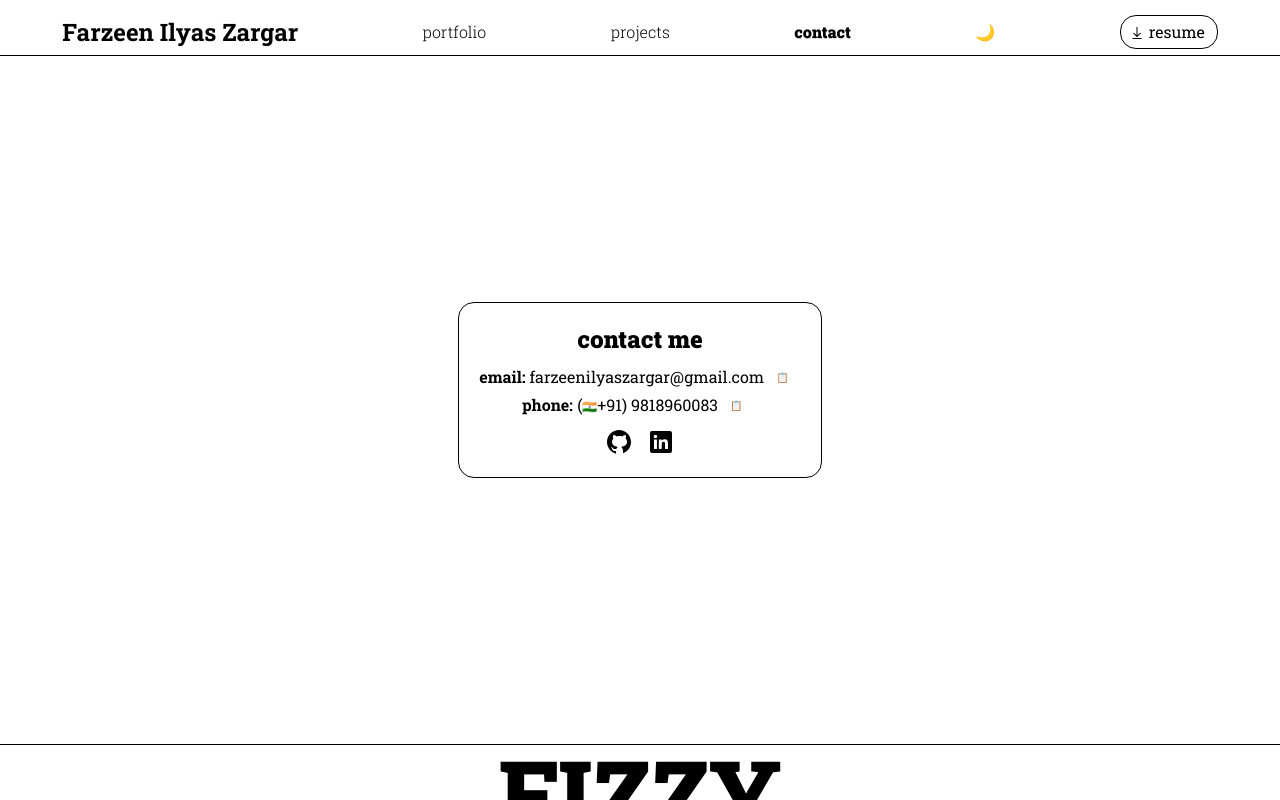
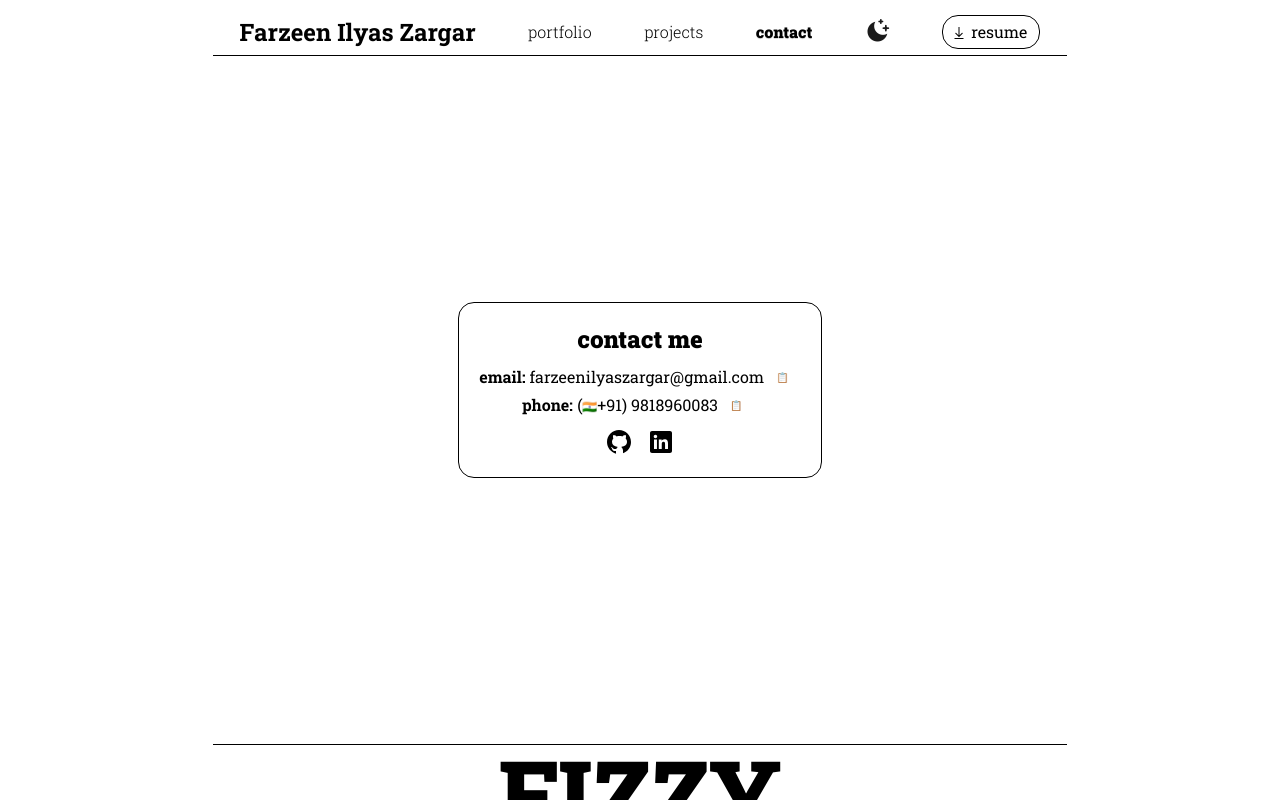
Before and after one commit to farzeenilyaszargar/portfolio, a Next.js app: page /contact in a window 1280 px wide. Built offline with nearby package versions, Linux system fonts and the light colour scheme.

Commit message:
fixed localStorage

```diff
--- a/app/contact/page.tsx
+++ b/app/contact/page.tsx
@@ -32,7 +32,7 @@ export default function Home() {
   }
 
   return (
-    <div className='h-screen flex flex-col justify-between bg-background text-text'>
+    <div className='h-screen flex flex-col justify-between items-center bg-background text-text'>
       <Header />
       <div className=' flex justify-center items-center '>
 
--- a/app/loading.tsx
+++ b/app/loading.tsx
@@ -1,8 +1,8 @@
 export default function Loading() {
 
     return (
-        <div className="flex items-center justify-center h-screen">
-            <div className="animate-spin rounded-full h-15 w-15 border-b-5 border-black"></div>
+        <div className="flex items-center justify-center h-screen bg-background text-text">
+            <div className="animate-spin rounded-full h-15 w-15 border-b-5 border-border"></div>
         </div>
     );
 }
--- a/app/projects/[id]/page.tsx
+++ b/app/projects/[id]/page.tsx
@@ -50,7 +50,7 @@ export default async function ProjectPage({ params, }: { params: Promise<{ id: s
                 <h1 className="font-black text-2xl mt-5">{proj.title}</h1>
                 <p className="text-zinc-500 font-light mb-2">{proj.description}</p>
                 {proj.linkWeb
-                    ? <Link href={proj.linkWeb} className="border rounded-xl pl-2 pr-2 bg-white transition-all duration-100 ease-in hover:invert">Check Out Here!</Link>
+                    ? <Link href={proj.linkWeb} className="border rounded-xl pl-2 pr-2 bg-background text-text transition-all duration-100 ease-in hover:invert">Check Out Here!</Link>
                     : <></>}
 
                 {
@@ -59,7 +59,7 @@ export default async function ProjectPage({ params, }: { params: Promise<{ id: s
                         :
                         <></>
                 }
-                <Image src={proj.img} alt={proj.title} width={200} height={100} className="w-3/4 rounded-lg mt-5 border border-black " unoptimized/>
+                <Image src={proj.img} alt={proj.title} width={200} height={100} className="w-3/4 rounded-lg mt-5 border border-border " unoptimized/>
 
 
 
@@ -71,7 +71,7 @@ export default async function ProjectPage({ params, }: { params: Promise<{ id: s
 
                     {
                         proj.skills.map((skill) => (
-                            <p key={skill} className={`border rounded-xl pl-2 pr-2 bg-white ml-2 mr-2 ${getRandomTailwindColor()}`}>{skill}</p>
+                            <p key={skill} className={`border rounded-xl pl-2 pr-2 bg-background ml-2 mr-2 ${getRandomTailwindColor()}`}>{skill}</p>
 
                         ))
                     }
--- a/app/projects/page.tsx
+++ b/app/projects/page.tsx
@@ -43,7 +43,7 @@ const getRandomTailwindColor = (): string => {
 
 export default function ProjectPage() {
   return (
-    <div className="bg-background text-text overflow-hidden">
+    <div className="flex flex-col items-center bg-background text-text ">
       <Header />
       <div className="w-screen flex flex-col justify-center items-center mt-10">
         <h1 className="font-black text-2xl mb-10">projects</h1>
--- a/components/footer.tsx
+++ b/components/footer.tsx
@@ -1,7 +1,7 @@
 export default function Footer()
 {
     return (
-        <div className="w-screen flex flex-col items-center justify-top border-t border-border mb-0  mt-5 h-14 overflow-hidden ">
+        <div className="w-2/3 flex flex-col items-center justify-top border-t border-border mb-0  mt-5 h-14 overflow-hidden ">
             <h1 className="font-black text-8xl text-text">FIZZY</h1>
 
         </div>
--- a/components/header.tsx
+++ b/components/header.tsx
@@ -36,21 +36,28 @@ export default function Header() {
     const pathname = usePathname();
     const [isOpen, setIsOpen] = useState(false);
     const [darkMode, setDarkMode] = useState(false);
+
     useEffect(() => {
-        const stored = localStorage.getItem("darkMode");
-        if (stored !== null) {
-            setDarkMode(JSON.parse(stored));
-        }
+        const storedMode = localStorage.getItem('darkMode');
+        const isDark = storedMode === 'true';
+        setDarkMode(isDark);
+        document.documentElement.classList.toggle('dark', isDark);
     }, []);
 
-    // Save to localStorage whenever darkMode changes
-    useEffect(() => {
-        localStorage.setItem("darkMode", JSON.stringify(darkMode));
-    }, [darkMode]);
+    const toggleDarkMode = () => {
+        setDarkMode(prev => {
+            const newMode = !prev;
+            localStorage.setItem('darkMode', `${newMode}`);
+            document.documentElement.classList.toggle('dark', newMode);
+            return newMode;
+        });
+    };
+
+
 
 
     return (
-        <div className="flex justify-around items-center h-12 mt-2 border-b border-border --font-mine w-full ">
+        <div className="flex justify-around items-center h-12 mt-2 border-b border-border --font-mine w-2/3 ">
             <Link href={'/'} className="text-2xl font-bold line-clamp-1">Farzeen Ilyas Zargar</Link>
             {/*-------------------*/}
             {
@@ -65,17 +72,15 @@ export default function Header() {
             {/*-------------------*/}
 
 
-            <button onClick={() => {
-                setDarkMode(!darkMode)
-                document.documentElement.classList.toggle('dark');
-            }
-            }>
-                {
-                    darkMode ? ('☀️') : ('🌙')
-                }
+            <button onClick={toggleDarkMode}>
+                {darkMode ? (
+                    <Image src="/icons/sun.png" alt="sun" width={25} height={25} className="invert-[var(--my-invert)]"/>
+                ) : (
+                    <Image src="/icons/moon.png" alt="moon" width={25} height={25} className="invert-[var(--my-invert)]"/>
+                )}
             </button>
             <Link href={'/resume.pdf'} className={`border  items-center p-1 pl-2 pr-3 pb-1 rounded-2xl  hidden md:flex hover:invert bg-background`}>
-                <Image src={"/icons/download.png"} alt="download-icon" className={`w-4 h-4 mr-1 mt-0.5 invert-[var(--my-invert)]`} width={25} height={25}  />
+                <Image src={"/icons/download.png"} alt="download-icon" className={`w-4 h-4 mr-1 mt-0.5 invert-[var(--my-invert)]`} width={25} height={25} />
                 resume
 
             </Link>
--- a/components/skills.tsx
+++ b/components/skills.tsx
@@ -1,7 +1,7 @@
 
 import React from "react";
 import { siJavascript, siReact, siNextdotjs, siTailwindcss, siC, siPython, siRust, siMysql, siFigma, siPandas, siSupabase, siGo,
-      siTypescript, siRaspberrypi, siGraphql, siGithub, siCss, siPostgresql, siTensorflow, siDocker, siFastapi } from "simple-icons/icons";
+      siTypescript, siRaspberrypi, siGraphql, siGithub, siCss, siPostgresql, siTensorflow, siDocker, siFastapi, siKeras } from "simple-icons/icons";
 
 type IconDef = { title: string; path: string };
 
@@ -27,6 +27,7 @@ const ICONS: IconDef[] = [
   { title: "TensorFlow", path: siTensorflow.path },
   { title: "Docker", path: siDocker.path },
   { title: "FastAPI", path: siFastapi.path },
+  {title: "Keras", path: siKeras.path},
 
 ];
 
```
Also changed, not shown: components/hero.tsx (+1 -1 lines), public/icons/moon.png (added), public/icons/sun.png (added).
